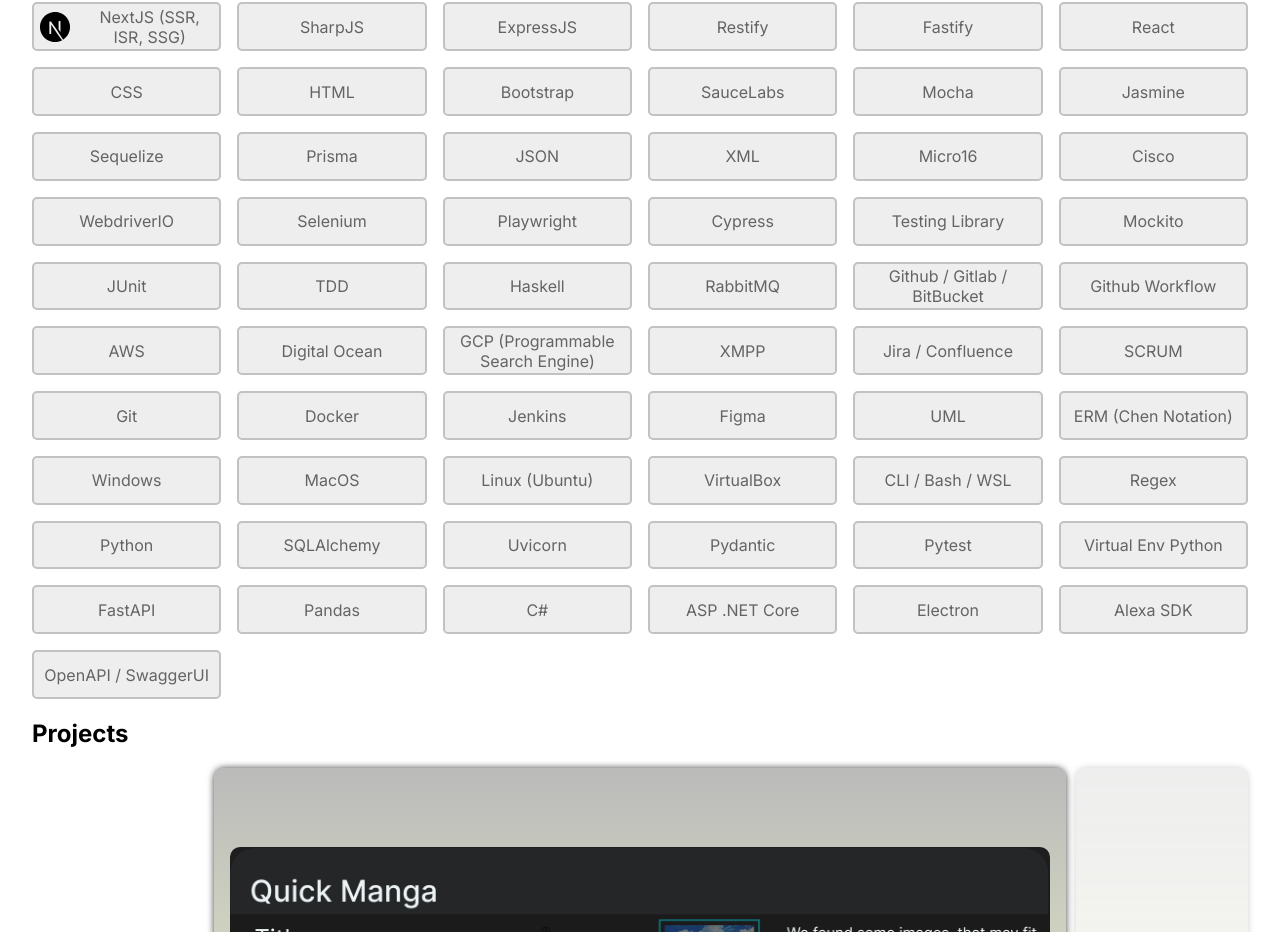
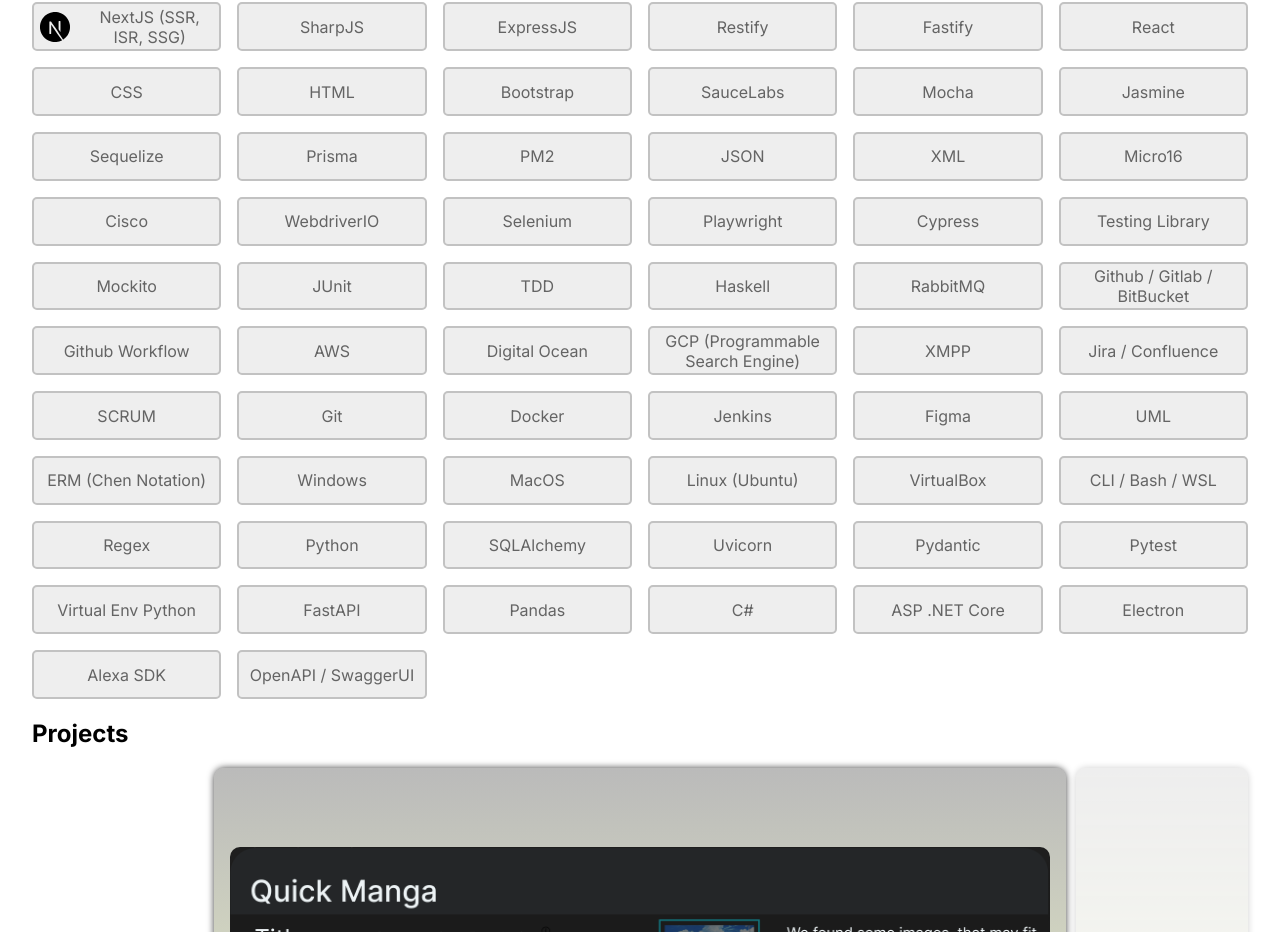
Before and after one commit to Reonharudo/dev-portfolio, a Next.js app: page / in a window 1280 px wide. Shown: the part 1674-2606 px from the top of the page. Built offline with nearby package versions, Linux system fonts and the light colour scheme.

Commit message:
Update TechStackSection.tsx

```diff
--- a/src/components/TechStackSection/TechStackSection.tsx
+++ b/src/components/TechStackSection/TechStackSection.tsx
@@ -124,6 +124,7 @@
                 <SkillItem text={"Jasmine"} />
                 <SkillItem text={"Sequelize"} />
                 <SkillItem text={"Prisma"} />
+                <SkillItem text={"PM2"} />
 
                 <SkillItem text={"JSON"} />
                 <SkillItem text={"XML"} />
```
